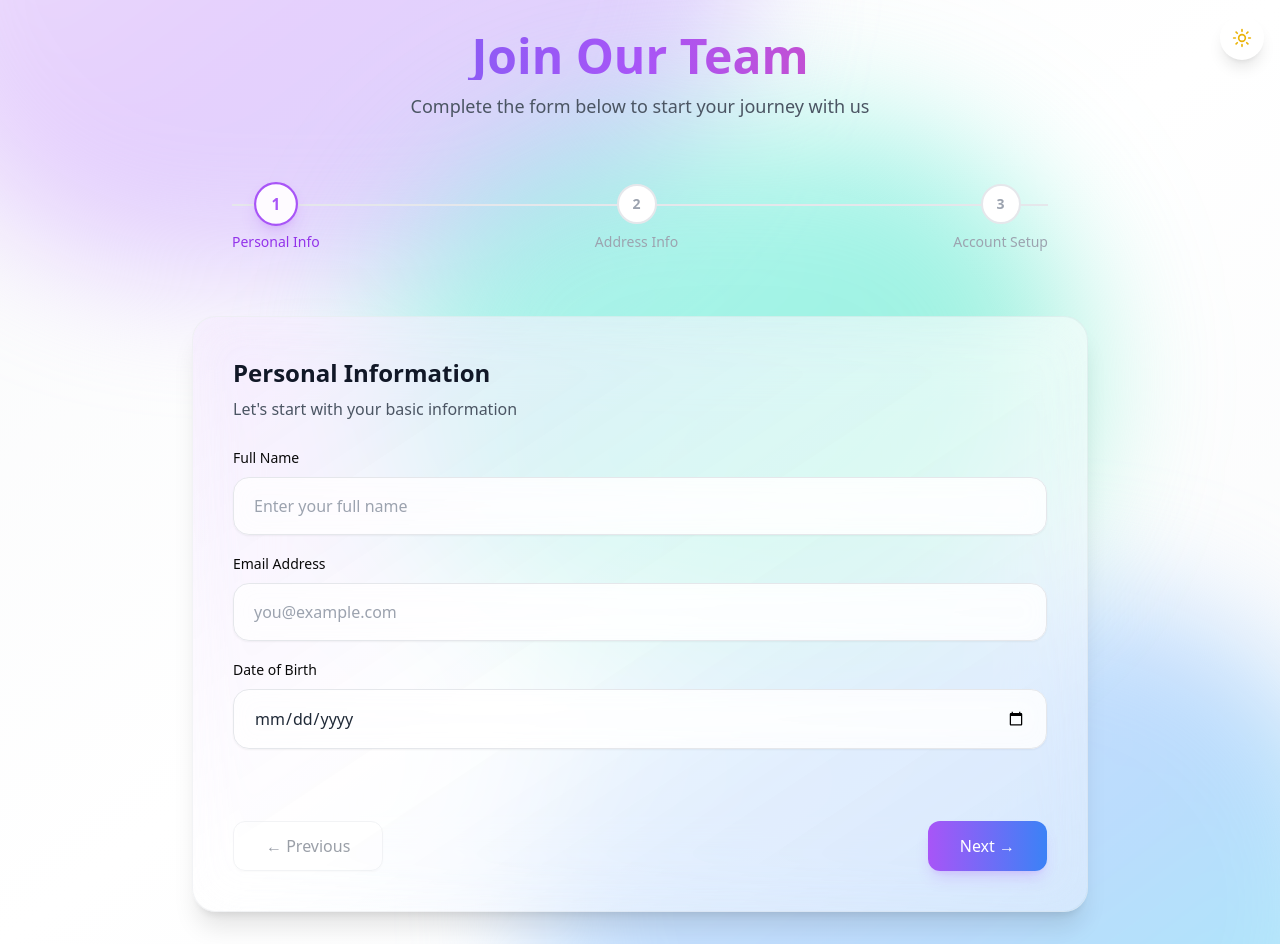
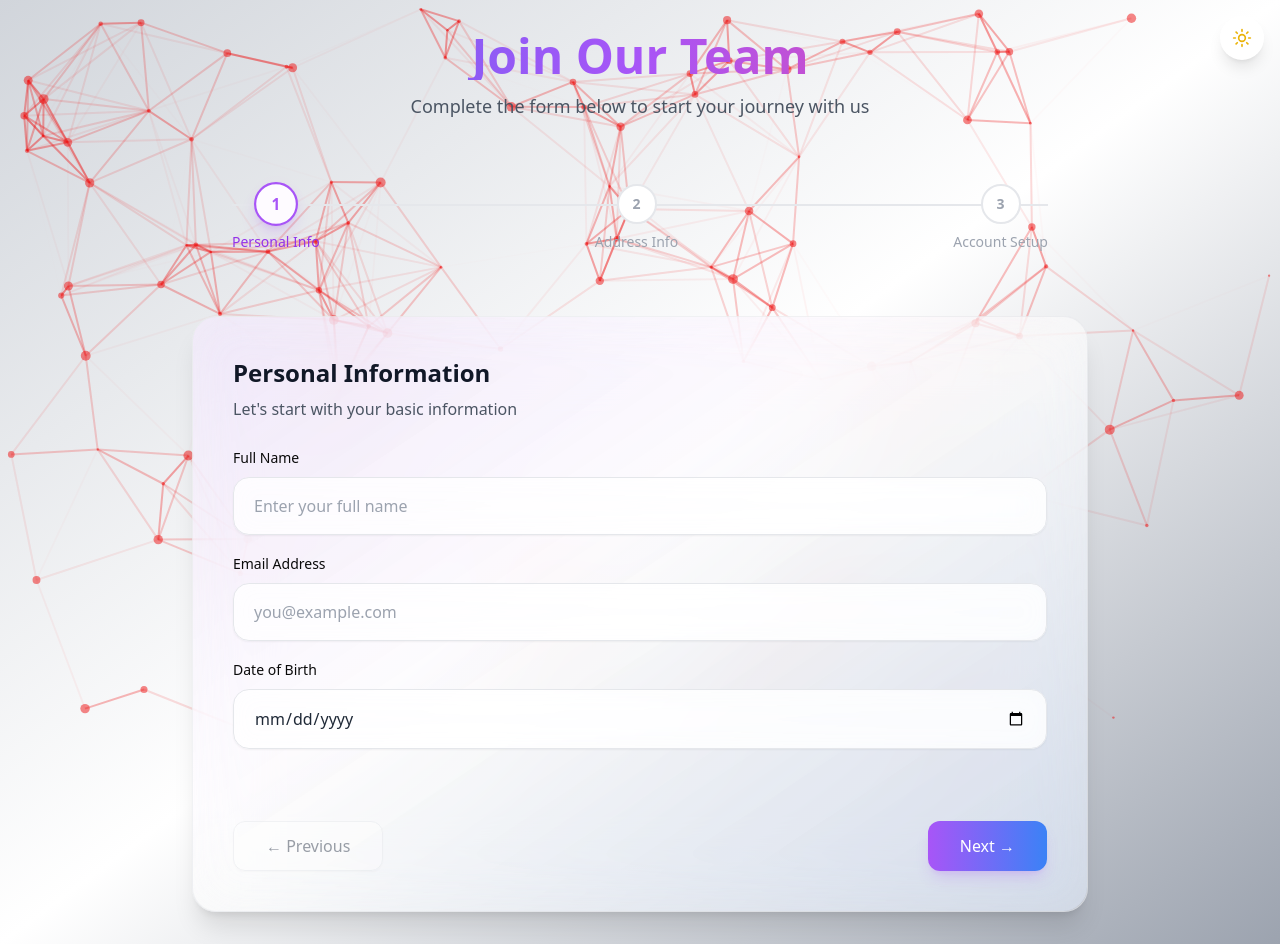
Before and after one commit to iamzubair6/multi-step-form, a Next.js app: page / in a window 1280 px wide. Built offline with nearby package versions, Linux system fonts and the light colour scheme.

Commit message:
Add Particle component for animated background effects; update main layout styles

```diff
--- a/app/page.tsx
+++ b/app/page.tsx
@@ -1,13 +1,11 @@
 import MultiStepForm from "@/components/MultiStepForm";
+import Particle from "@/components/shared/Particle";
 
 export default function Home() {
   return (
-    <main className="min-h-screen relative overflow-hidden bg-gradient-to-br from-gray-50 via-white to-gray-50 dark:from-gray-950 dark:via-gray-900 dark:to-gray-950">
-      {/* Animated background elements */}
-      <div className="absolute inset-0 overflow-hidden">
-        <div className="absolute -top-[40%] -left-[10%] w-[70%] h-[70%] rounded-full bg-gradient-to-br from-purple-200/60 via-purple-300/60 to-violet-300/60 dark:from-purple-900/20 dark:via-purple-800/20 dark:to-violet-900/20 blur-3xl animate-blob"></div>
-        <div className="absolute -bottom-[30%] -right-[10%] w-[70%] h-[70%] rounded-full bg-gradient-to-br from-blue-200/60 via-blue-300/60 to-cyan-300/60 dark:from-blue-900/20 dark:via-blue-800/20 dark:to-cyan-900/20 blur-3xl animate-blob animation-delay-2000"></div>
-        <div className="absolute top-[20%] right-[20%] w-[50%] h-[50%] rounded-full bg-gradient-to-br from-teal-200/60 via-teal-300/60 to-emerald-300/60 dark:from-teal-900/20 dark:via-teal-800/20 dark:to-emerald-900/20 blur-3xl animate-blob animation-delay-4000"></div>
+    <main className="min-h-screen relative overflow-hidden bg-gradient-to-br from-gray-300 via-white to-gray-400 dark:from-gray-950 dark:via-gray-900 dark:to-gray-950">
+      <div className="absolute right-0 top-0 h-full w-full">
+        <Particle />
       </div>
 
       {/* Content */}
--- /dev/null
+++ b/components/shared/Particle.tsx
@@ -0,0 +1,85 @@
+"use client";
+
+import { useCallback } from "react";
+import Particles from "react-tsparticles";
+import type { Engine } from "tsparticles-engine";
+import { loadSlim } from "tsparticles-slim";
+
+const Particle = () => {
+  const particlesInit = useCallback(async (engine: Engine) => {
+    await loadSlim(engine);
+  }, []);
+
+  const particlesLoaded = useCallback(async () => {}, []);
+  return (
+    <Particles
+      className="h-screen"
+      init={particlesInit}
+      loaded={particlesLoaded}
+      options={{
+        fullScreen: { enable: false },
+        fpsLimit: 120,
+        interactivity: {
+          events: {
+            onHover: {
+              enable: true,
+              mode: "repulse",
+            },
+            resize: true,
+          },
+          modes: {
+            repulse: {
+              distance: 100,
+              duration: 0.4,
+            },
+          },
+        },
+
+        particles: {
+          color: {
+            value: "#EE0F0F",
+          },
+          links: {
+            color: "#EE0F0F",
+            distance: 150,
+            enable: true,
+            opacity: 0.5,
+            width: 2,
+          },
+          collisions: {
+            enable: true,
+          },
+          move: {
+            enable: true,
+            direction: "top-left",
+            outModes: {
+              default: "bounce",
+            },
+            random: true,
+            straight: false,
+            speed: 1,
+          },
+          number: {
+            density: {
+              enable: true,
+              area: 800,
+            },
+            value: 105,
+          },
+          opacity: {
+            value: 0.5,
+          },
+          shape: {
+            type: "circle",
+          },
+          size: {
+            value: { min: 1, max: 5 },
+          },
+        },
+        detectRetina: true,
+      }}
+    />
+  );
+};
+
+export default Particle;
--- a/package.json
+++ b/package.json
@@ -23,8 +23,11 @@
     "react": "^19.0.0",
     "react-dom": "^19.0.0",
     "react-hook-form": "^7.54.2",
+    "react-tsparticles": "^2.12.2",
     "tailwind-merge": "^3.0.1",
     "tailwindcss-animate": "^1.0.7",
+    "tsparticles": "^3.8.1",
+    "tsparticles-slim": "^2.12.0",
     "zod": "^3.24.2"
   },
   "devDependencies": {
```
Also changed, not shown: 1 other file (tests, documents, lock files or other folders).
